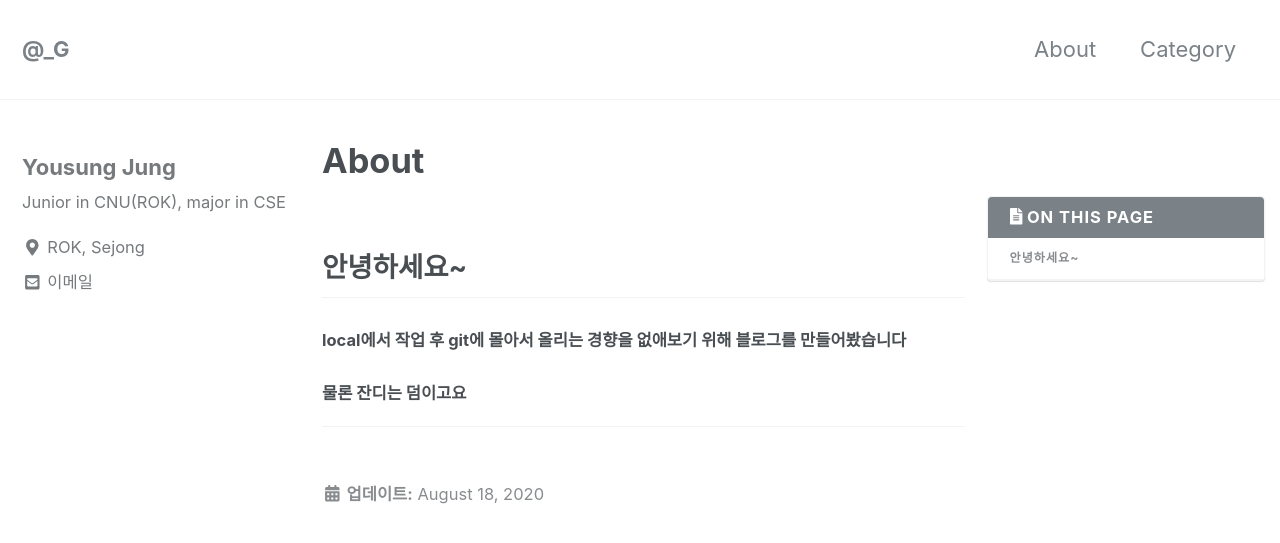
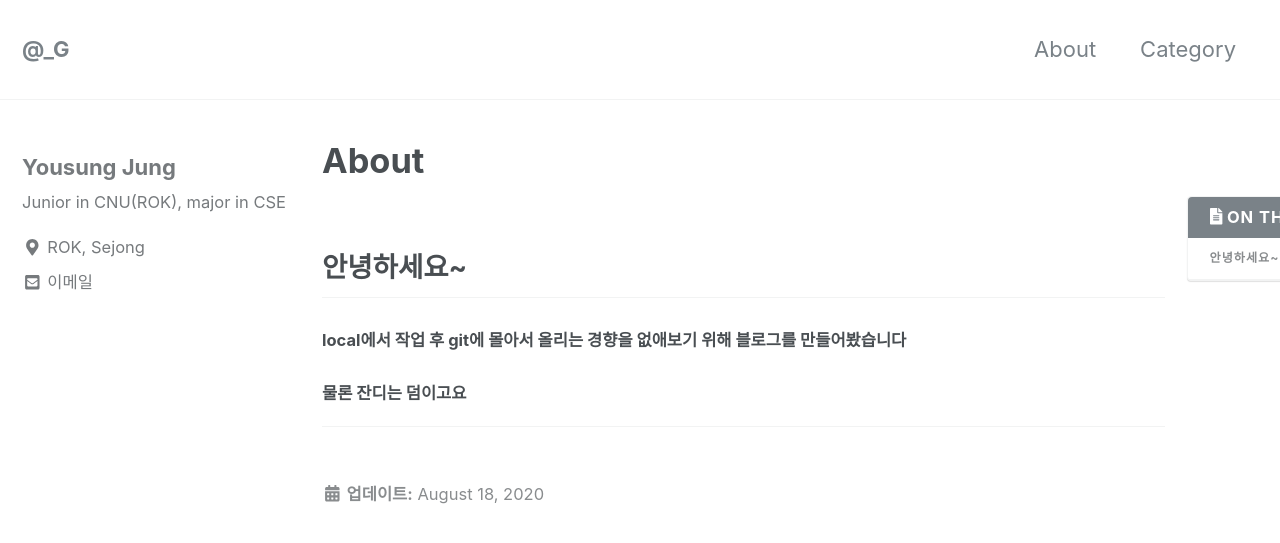
Before and after one commit to can019/can019.github.io, a Jekyll site: the page built from _pages/about.md, in a window 1280 px wide and 900 px high. Shown: the top 543 px of the window. Built offline with Jekyll 4.4.1, drawn with Linux system fonts in a browser that asks for light colours; nearby versions of some CDN libraries.

Commit message:
width padding change

```diff
--- a/_sass/minimal-mistakes/_page.scss
+++ b/_sass/minimal-mistakes/_page.scss
@@ -24,12 +24,12 @@
     @include breakpoint($large) {
         float: right;
         width: calc(100% - #{$right-sidebar-width-narrow});
-    padding-right: $right-sidebar-width-narrow;
+        padding-right: $custom-right-padding;
     }
 
     @include breakpoint($x-large) {
         width: calc(100% - #{$right-sidebar-width});
-    padding-right: $right-sidebar-width;
+        padding-right: $custom-right-padding;
     }
 
     .page__inner-wrap {
```
Lines whose indentation alone changed are shown as unchanged.
